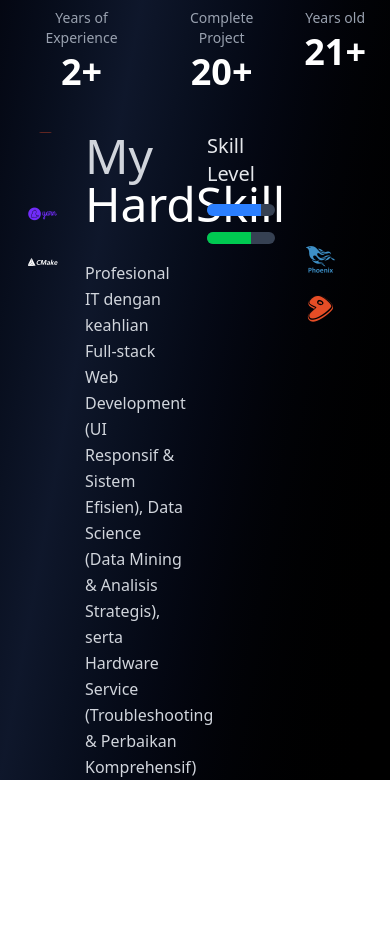
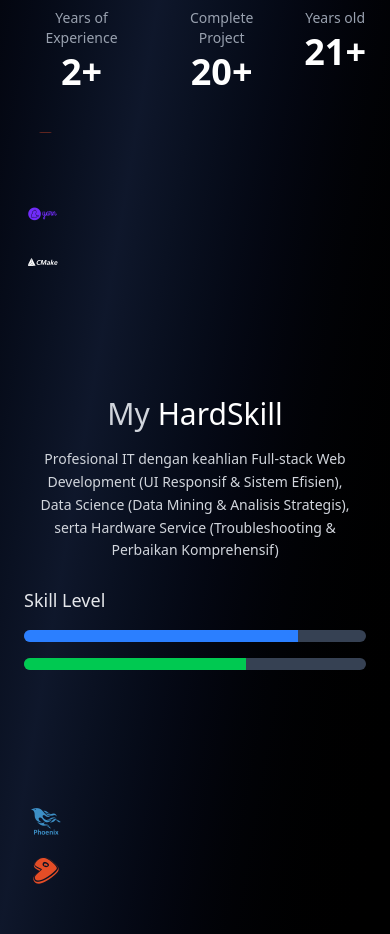
Before and after one commit to SeinalArifin149/My-Portofolio, a React app: page / in a window 390 px wide. Shown: the part 1360-2294 px from the top of the page. Before the commit the page ends 2140 px from the top, so only its background shows below. Built offline with nearby package versions, Linux system fonts and the light colour scheme; the HTML template or start-up script is replaced by a standard one.

Commit message:
responsiv to mobile

```diff
--- a/src/components/layout/navbar/Navbar.tsx
+++ b/src/components/layout/navbar/Navbar.tsx
@@ -9,10 +9,10 @@ export function Navbar() {
         </div>
 
         <ul className="flex gap-5 px-6 py-4">
-            <li><a href="." className=" text-gray-100 hover:text-blue-500">Home</a></li>
-            <li><a href="" className="hover:text-blue-500 text-gray-100">Portofolio</a></li>
-            <li><a href="" className="hover:text-blue-500 text-gray-100">Contact</a></li>
-            <li><a href="" className="hover:text-blue-500 text-gray-100">About</a></li>
+            <li><a href="#" className=" text-gray-100 hover:text-blue-500">Home</a></li>
+            <li><a href="#" className="hover:text-blue-500 text-gray-100">Portofolio</a></li>
+            <li><a href="#" className="hover:text-blue-500 text-gray-100">Contact</a></li>
+            <li><a href="#" className="hover:text-blue-500 text-gray-100">About</a></li>
         </ul>
 
     </nav>
--- a/src/pages/portofolio/hardskill.tsx
+++ b/src/pages/portofolio/hardskill.tsx
@@ -1,12 +1,27 @@
 export function HardSkill() {
   return (
-    <div className="col-span-4 col-start-3 flex flex-col gap-6 text-left">
-      <h2 className="text-5xl text-gray-300 mb-2">
+    <div
+      className="
+        col-span-12
+        px-4
+        text-center
+
+        lg:col-span-4
+        lg:col-start-3
+        lg:px-0
+        lg:text-left
+
+        flex flex-col gap-4 lg:gap-6
+      "
+    >
+      <h2 className="text-3xl md:text-4xl lg:text-5xl text-gray-300">
         My <span className="text-white">HardSkill</span>
       </h2>
 
-      <p className="text-gray-300 leading-relaxed text-base">
-        Profesional IT dengan keahlian Full-stack Web Development (UI Responsif & Sistem Efisien), Data Science (Data Mining & Analisis Strategis), serta Hardware Service (Troubleshooting & Perbaikan Komprehensif)
+      <p className="text-gray-300 leading-relaxed text-sm md:text-base">
+        Profesional IT dengan keahlian Full-stack Web Development (UI Responsif & Sistem Efisien),
+        Data Science (Data Mining & Analisis Strategis),
+        serta Hardware Service (Troubleshooting & Perbaikan Komprehensif)
       </p>
     </div>
   )
--- a/src/pages/portofolio/skillbar.tsx
+++ b/src/pages/portofolio/skillbar.tsx
@@ -1,14 +1,24 @@
 export function SkillBar() {
   return (
-    <div className="col-span-3 col-start-7 flex flex-col gap-4">
-      <h3 className="text-xl text-gray-200">Skill Level</h3>
+    <div
+      className="
+        col-span-12 col-start-1
+        md:col-span-3 md:col-start-7
+        flex flex-col gap-4
+      "
+    >
+      <h3 className="text-lg md:text-xl text-gray-200">
+        Skill Level
+      </h3>
 
+      {/* Skill 1 */}
       <div className="w-full bg-gray-700 h-3 rounded-full overflow-hidden">
-        <div className="bg-blue-500 h-full w-[80%]"></div>
+        <div className="bg-blue-500 h-full w-[80%] transition-all"></div>
       </div>
 
+      {/* Skill 2 */}
       <div className="w-full bg-gray-700 h-3 rounded-full overflow-hidden">
-        <div className="bg-green-500 h-full w-[65%]"></div>
+        <div className="bg-green-500 h-full w-[65%] transition-all"></div>
       </div>
     </div>
   )
```
Also changed, not shown: src/components/layout/mainlLayout/mainLayout.tsx (line endings or trailing spaces).
